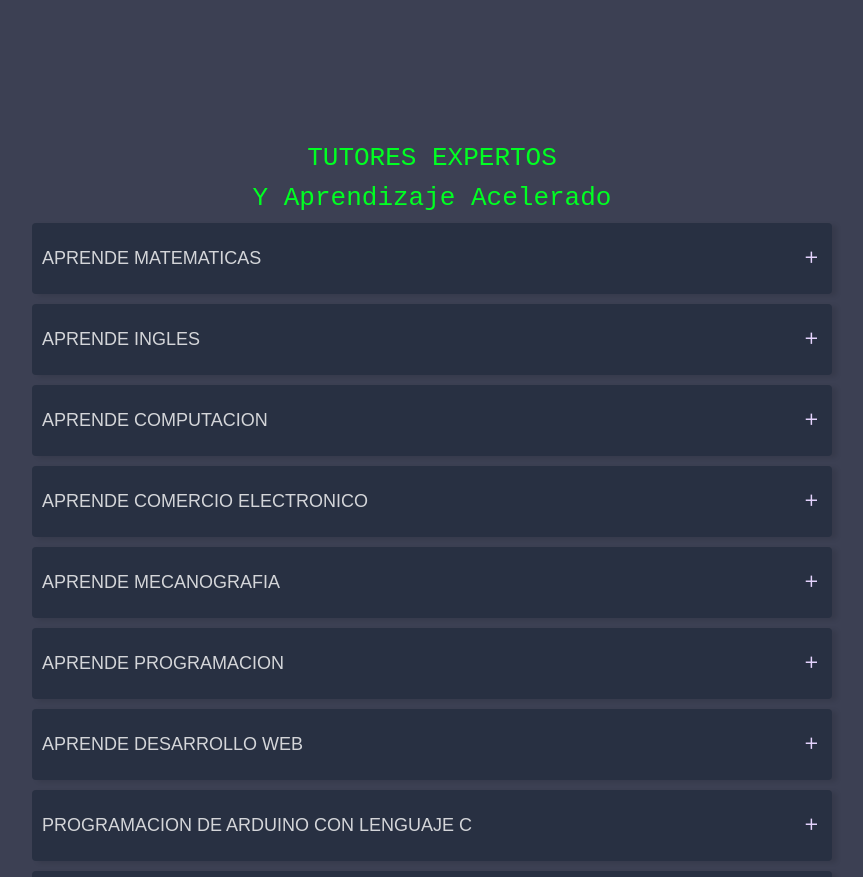
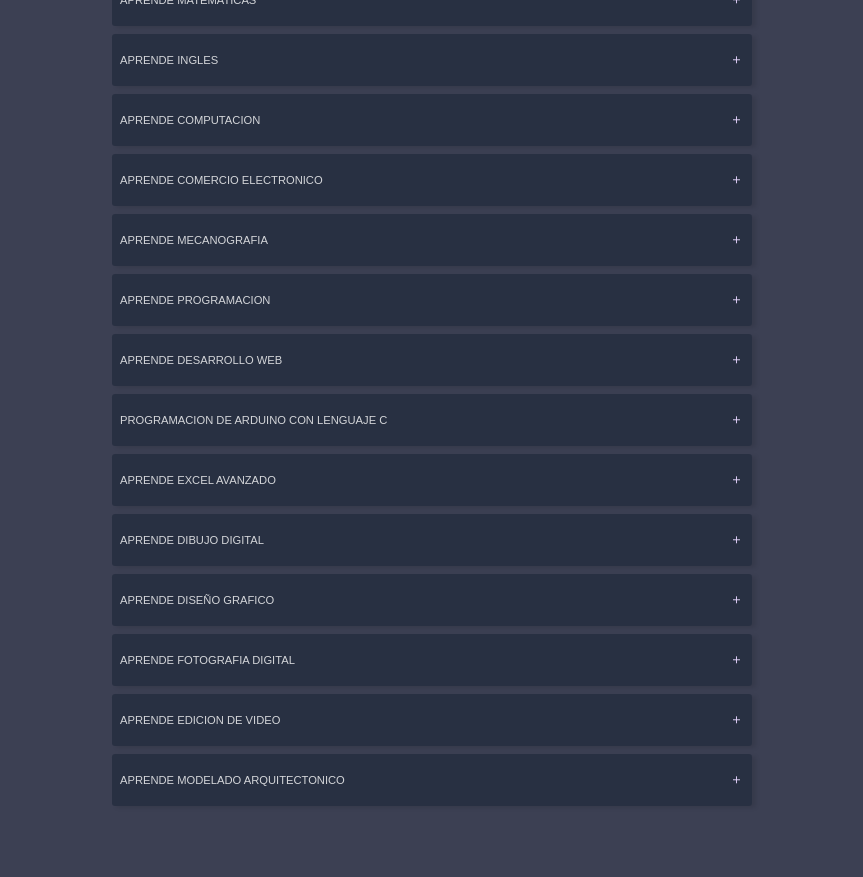
Before and after one commit to Armando-sky/music, a plain HTML site: page index.html in a window 1280 px wide. Shown: the top 877 px of the page, without its empty margins (208-1071 px from the left). After the commit the page ends 826 px from the top, so only its background shows below. Drawn offline with nearby package versions, Linux system fonts and the light colour scheme.

Commit message:
Add files via upload

```diff
--- a/acordeon.css
+++ b/acordeon.css
@@ -10,14 +10,14 @@
   font-family:'Courier New', Courier, monospace;
   display: flex;
   justify-content: center;
-  font-size: 26px;
+  font-size: 20px;
   margin: 10px auto;
   color: #00ff22;
 }
 
 html{
   font-family: 'Urbanist', sans-serif;
-  font-size: 10px;
+  font-size: 8px;
   box-sizing: border-box;
   background-color: #3c4053;
 }
@@ -47,7 +47,7 @@
 }
 
 .acordeon-link{
-  font-size: 1.8rem;
+  font-size: 1.4rem;
   color: rgba(255,255,255,.8);
   text-decoration: none;
   background-color: #283042;
@@ -88,7 +88,7 @@
 
 .respuesta p{
   color: rgba(255, 255, 255, .6);
-  font-size: 1.4rem;
+  font-size: 1.2rem;
   padding: 2rem;
 }
 
--- a/index.html
+++ b/index.html
@@ -14,16 +14,12 @@
 
 <body>
 
-  <div class="titulo">
-    <br><br><br><br><br><br><br><br><br><br><br>
-  </div>
-
   <section>
     <div class="container">
       <div class="acordeon">
 
-        <div class="titulo">TUTORES EXPERTOS</div>
-        <div class="titulo">Y Aprendizaje Acelerado</div>
+        <!--<div class="titulo">TUTORES EXPERTOS</div>
+        <div class="titulo">Y Aprendizaje Acelerado</div>-->
 
         <div class="acordeon-item" id="curso1">
           <a class="acordeon-link" href="#curso1">
```
